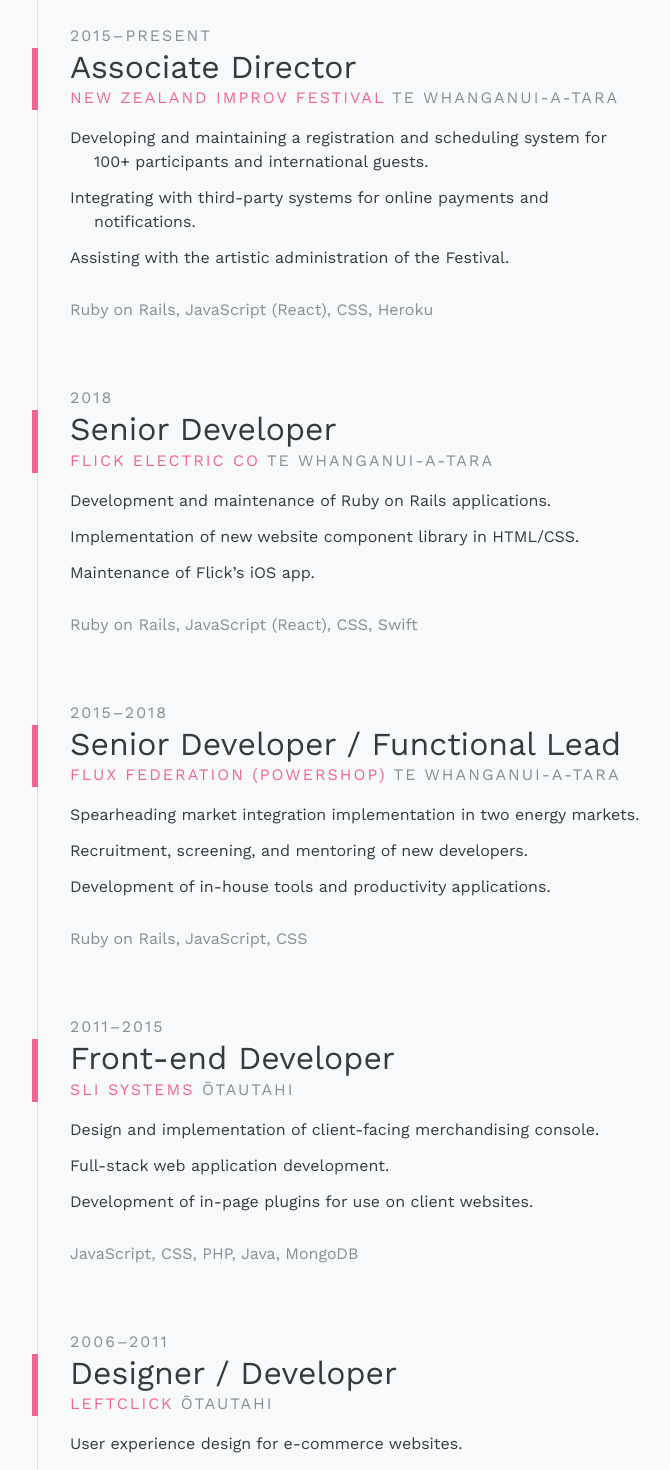
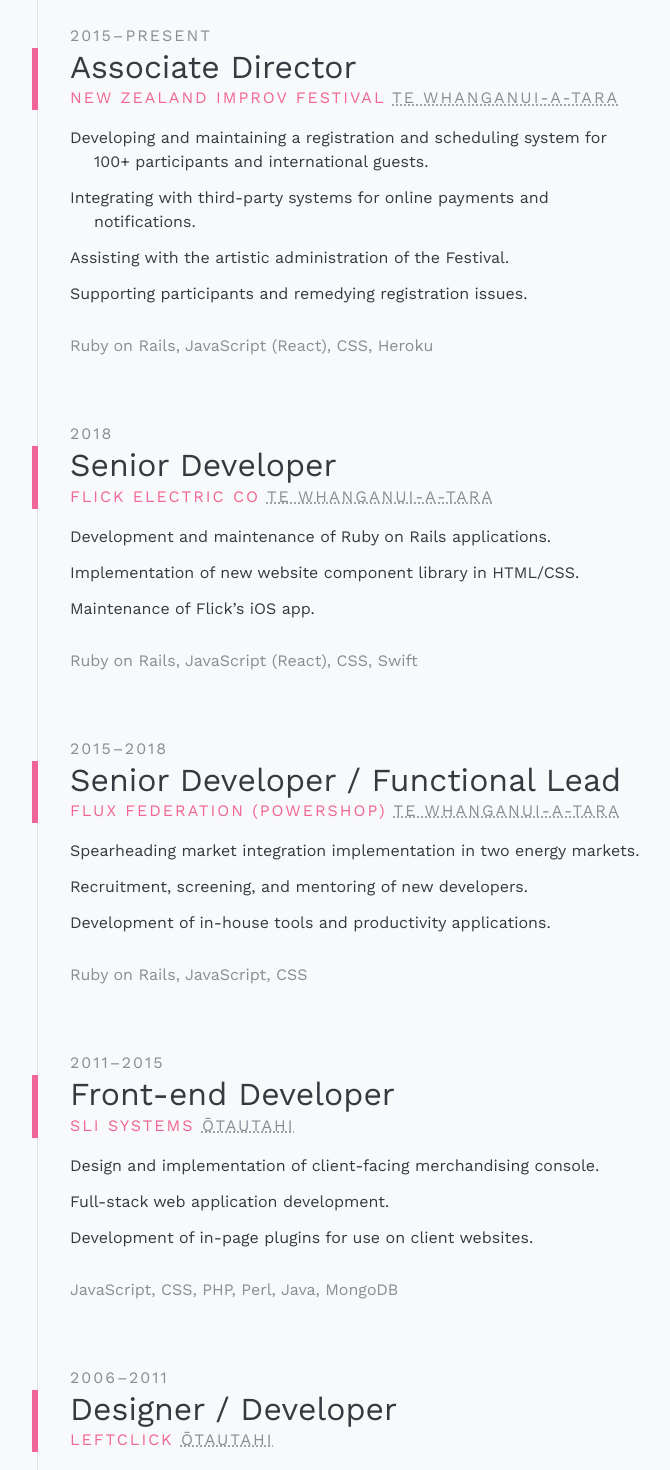
Before and after one commit to fauxparse/fauxparse.github.io, a React (Vite) app: page / in a window 1280 px wide. Shown: the part 1240-2710 px from the top of the page, without its empty margins (459-1129 px from the left). Built offline with nearby package versions, Linux system fonts and the light colour scheme.

Commit message:
print styles

```diff
--- a/src/App.css
+++ b/src/App.css
@@ -322,9 +322,6 @@
           list-style: none;
         }
 
-        ul {
-        }
-
         li {
           font-size: 1.125rem;
 
@@ -410,3 +407,203 @@
     }
   }
 }
+
+@media print {
+  body {
+    font-size: 10pt;
+  }
+
+  .app {
+    max-width: none;
+    display: block;
+
+    header {
+      position: static;
+      padding: 0;
+      text-align: center;
+
+      h1 {
+        font-size: 24pt;
+      }
+
+      img {
+        height: 3cm;
+        margin: 0 auto;
+      }
+
+      dl {
+        grid-template-columns: 12pt auto 12pt auto 12pt auto;
+        justify-content: flex-start;
+        text-align: left;
+        width: max-content;
+        margin: 0 auto;
+
+        dt {
+          grid-column: auto;
+
+          &:first-of-type {
+            display: none;
+          }
+
+          svg {
+            width: 12pt;
+          }
+        }
+
+        dd {
+          margin-right: 1rem;
+
+          &:first-of-type {
+            grid-column: 1 / -1;
+            text-align: center;
+          }
+        }
+
+        a {
+          margin-left: -0.25rem;
+          color: inherit;
+
+          &:hover {
+            background: none;
+          }
+        }
+      }
+    }
+
+    main {
+      padding-top: 0;
+      border: 0;
+    }
+
+    .intro {
+      width: 80%;
+      margin: 0 auto;
+
+      p {
+        font-size: 12pt;
+      }
+
+      ul {
+        font-size: 0.875rem;
+        line-height: 1.2;
+      }
+    }
+
+    .content {
+      columns: 2;
+    }
+
+    .employment {
+      display: block;
+      border: 0;
+    }
+
+    .job {
+      break-inside: avoid-column;
+      margin: 0;
+      padding: 12pt;
+
+      &:first-child {
+        font-size: inherit;
+        background: none;
+        border: 1pt solid var(--subtle);
+        border-radius: 6pt;
+      }
+
+      > * {
+        padding: 0;
+      }
+
+      h3 {
+        border: 0;
+        margin: 6pt 0;
+        font-size: 14pt;
+      }
+
+      .dates {
+        font-size: 0.875rem;
+      }
+
+      h4 {
+        font-size: 0.875rem;
+        margin: 0;
+        border: 0;
+        color: inherit;
+
+        small {
+          display: block;
+        }
+
+        abbr {
+          text-decoration: none;
+        }
+      }
+
+      li {
+        padding: 0;
+        text-indent: 0;
+        margin: 0 0 3pt;
+      }
+    }
+
+    .qualifications,
+    .interests {
+      break-inside: avoid-column;
+
+      &::before {
+        display: block;
+        font-size: 14pt;
+        margin-bottom: 12pt;
+      }
+    }
+
+    .qualifications {
+      break-before: column;
+      margin: 0;
+      padding: 12pt;
+      font-size: inherit;
+
+      dt,
+      dd {
+        margin: 0;
+        padding: 0;
+      }
+
+      dt {
+        border: 0;
+        font-size: inherit;
+      }
+
+      dd {
+        margin-bottom: 6pt;
+      }
+
+      &::before {
+        content: "Qualifications";
+      }
+    }
+
+    .interests {
+      padding: 12pt;
+
+      li {
+        font-size: inherit;
+      }
+
+      em {
+        color: inherit;
+      }
+
+      &::before {
+        content: "Interests";
+      }
+    }
+
+    footer {
+      margin-top: 24pt;
+      border-top: 1pt solid var(--subtle);
+      text-align: center;
+      font-size: 0.875rem;
+    }
+  }
+}
--- a/src/App.tsx
+++ b/src/App.tsx
@@ -1,24 +1,23 @@
-import { useState } from 'react';
+import Header from './Header';
+import Intro from './Intro';
+import Job from './Job';
 
 import './App.css';
-import Header from './Header';
-import Intro from './Intro';
 
-function App() {
-  const [count, setCount] = useState(0);
-
-  return (
+const App: React.FC = () => (
   <div className="app" itemScope itemType="https://schema.org/Person">
     <Header />
     <main>
       <Intro />
+      <div className="content">
         <section className="employment">
-          <article className="job">
-            <h3>Senior Platform Developer</h3>
-            <h4>
-              Optimal Workshop <small>Te Whanganui-a-Tara</small>
-            </h4>
-            <div className="dates">2018–present</div>
+          <Job
+            title="Senior Platform Developer"
+            company="Optimal Workshop"
+            location="WLG"
+            dates="2018–present"
+            skills={['Ruby on Rails', 'JavaScript (React)', 'CSS', 'GraphQL', 'MySQL', 'AWS']}
+          >
             <ul>
               <li>
                 Leading front-end development initiatives and conversion of legacy interfaces into
@@ -28,17 +27,15 @@
               <li>Creating and maintaining a front-end component library in React.</li>
               <li>Driving testing best practices in JavaScript and Ruby.</li>
             </ul>
-            <div className="skills">
-              Ruby on Rails, JavaScript (React), CSS, GraphQL, MySQL, AWS
-            </div>
-          </article>
+          </Job>
 
-          <article className="job">
-            <h3>Associate Director</h3>
-            <h4>
-              New Zealand Improv Festival <small>Te Whanganui-a-Tara</small>
-            </h4>
-            <div className="dates">2015–present</div>
+          <Job
+            title="Associate Director"
+            company="New Zealand Improv Festival"
+            location="WLG"
+            dates="2015–present"
+            skills={['Ruby on Rails', 'JavaScript (React)', 'CSS', 'Heroku']}
+          >
             <ul>
               <li>
                 Developing and maintaining a registration and scheduling system for 100+
@@ -46,79 +43,80 @@
               </li>
               <li>Integrating with third-party systems for online payments and notifications.</li>
               <li>Assisting with the artistic administration of the Festival.</li>
+              <li>Supporting participants and remedying registration issues.</li>
             </ul>
-            <div className="skills">Ruby on Rails, JavaScript (React), CSS, Heroku</div>
-          </article>
+          </Job>
 
-          <article className="job">
-            <h3>Senior Developer</h3>
-            <h4>
-              Flick Electric Co <small>Te Whanganui-a-Tara</small>
-            </h4>
-            <div className="dates">2018</div>
+          <Job
+            title="Senior Developer"
+            company="Flick Electric Co"
+            location="WLG"
+            dates="2018"
+            skills={['Ruby on Rails', 'JavaScript (React)', 'CSS', 'Swift']}
+          >
             <ul>
               <li>Development and maintenance of Ruby on Rails applications.</li>
               <li>Implementation of new website component library in HTML/CSS.</li>
               <li>Maintenance of Flick’s iOS app.</li>
             </ul>
-            <div className="skills">Ruby on Rails, JavaScript (React), CSS, Swift</div>
-          </article>
+          </Job>
 
-          <article className="job">
-            <h3>Senior Developer / Functional Lead</h3>
-            <h4>
-              Flux Federation (Powershop) <small>Te Whanganui-a-Tara</small>
-            </h4>
-            <div className="dates">2015–2018</div>
+          <Job
+            title="Senior Developer / Functional Lead"
+            company="Flux Federation (Powershop)"
+            location="WLG"
+            dates="2015–2018"
+            skills={['Ruby on Rails', 'JavaScript', 'CSS']}
+          >
             <ul>
               <li>Spearheading market integration implementation in two energy markets.</li>
               <li>Recruitment, screening, and mentoring of new developers.</li>
               <li>Development of in-house tools and productivity applications.</li>
             </ul>
-            <div className="skills">Ruby on Rails, JavaScript, CSS</div>
-          </article>
+          </Job>
 
-          <article className="job">
-            <h3>Front-end Developer</h3>
-            <h4>
-              SLI Systems <small>Ōtautahi</small>
-            </h4>
-            <div className="dates">2011–2015</div>
+          <Job
+            title="Front-end Developer"
+            company="SLI Systems"
+            location="CHC"
+            dates="2011–2015"
+            skills={['JavaScript', 'CSS', 'PHP', 'Perl', 'Java', 'MongoDB']}
+          >
             <ul>
               <li>Design and implementation of client-facing merchandising console.</li>
               <li>Full-stack web application development.</li>
               <li>Development of in-page plugins for use on client websites.</li>
             </ul>
-            <div className="skills">JavaScript, CSS, PHP, Java, MongoDB</div>
-          </article>
+          </Job>
 
-          <article className="job">
-            <h3>Designer / Developer</h3>
-            <h4>
-              LeftClick <small>Ōtautahi</small>
-            </h4>
-            <div className="dates">2006–2011</div>
+          <Job
+            title="Designer / Developer"
+            company="LeftClick"
+            location="CHC"
+            dates="2006–2011"
+            skills={['Ruby on Rails', 'JavaScript', 'CSS', 'Adobe CS', 'UX design', 'UX research']}
+          >
             <ul>
               <li>User experience design for e-commerce websites.</li>
+              <li>Designing and conducting UX research and interviews.</li>
               <li>Implementation of designs in both new and existing websites.</li>
               <li>Full-stack development and maintenance of in-house software.</li>
             </ul>
-            <div className="skills">Ruby on Rails, JavaScript, CSS, Adobe CS</div>
-          </article>
+          </Job>
 
-          <article className="job">
-            <h3>Designer / Developer</h3>
-            <h4>
-              Avatar <small>Ōtautahi</small>
-            </h4>
-            <div className="dates">2003–2006</div>
+          <Job
+            title="Designer / Developer"
+            company="Avatar"
+            location="CHC"
+            dates="2003–2006"
+            skills={['HTML', 'JavaScript', 'CSS', 'Ruby on Rails', 'PHP', 'Perl', 'Adobe CS']}
+          >
             <ul>
               <li>Design and development of e-commerce and brochure websites.</li>
               <li>Development of in-house software.</li>
               <li>Search engine optimisation and marketing.</li>
             </ul>
-            <div className="skills">HTML, JavaScript, CSS, Ruby on Rails, PHP, Perl, Adobe CS</div>
-          </article>
+          </Job>
         </section>
 
         <section className="qualifications">
@@ -152,6 +150,7 @@
             </li>
           </ul>
         </section>
+      </div>
 
       <footer>
         <p>Last updated 27 January 2022.</p>
@@ -160,6 +159,5 @@
     </main>
   </div>
 );
-}
 
 export default App;
--- /dev/null
+++ b/src/Job.tsx
@@ -0,0 +1,36 @@
+import { PropsWithChildren } from 'react';
+
+type Location = {
+  maori: string;
+  english: string;
+};
+
+export const LOCATIONS: Record<string, Location> = {
+  CHC: { maori: 'Ōtautahi', english: 'Christchurch' },
+  WLG: { maori: 'Te Whanganui-a-Tara', english: 'Wellington' },
+};
+
+type JobProps = PropsWithChildren<{
+  title: string;
+  company: string;
+  location: keyof typeof LOCATIONS;
+  dates: string;
+  skills: string[];
+}>;
+
+const Job: React.FC<JobProps> = ({ title, company, location, dates, skills, children }) => (
+  <article className="job">
+    <h3>{title}</h3>
+    <h4>
+      {company}{' '}
+      <small>
+        <abbr title={LOCATIONS[location].english}>{LOCATIONS[location].maori}</abbr>
+      </small>
+    </h4>
+    <div className="dates">{dates}</div>
+    {children}
+    <div className="skills">{skills.join(', ')}</div>
+  </article>
+);
+
+export default Job;
--- a/src/index.css
+++ b/src/index.css
@@ -31,7 +31,11 @@
   -webkit-text-size-adjust: 100%;
 }
 
-@media (prefers-color-scheme: dark) {
+::selection {
+  background-color: rgba(var(--oc-blue-5-rgb), 0.25);
+}
+
+@media screen and (prefers-color-scheme: dark) {
   :root {
     --background: var(--oc-gray-8);
     --panel: var(--oc-gray-9);
```
Also changed, not shown: src/Header.tsx (+9 -9 lines). Lines whose indentation alone changed are shown as unchanged.
